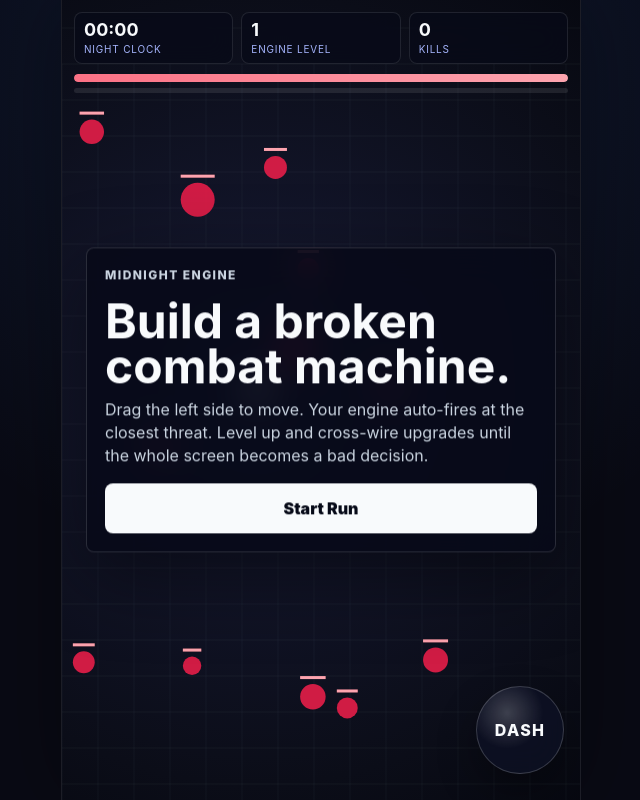
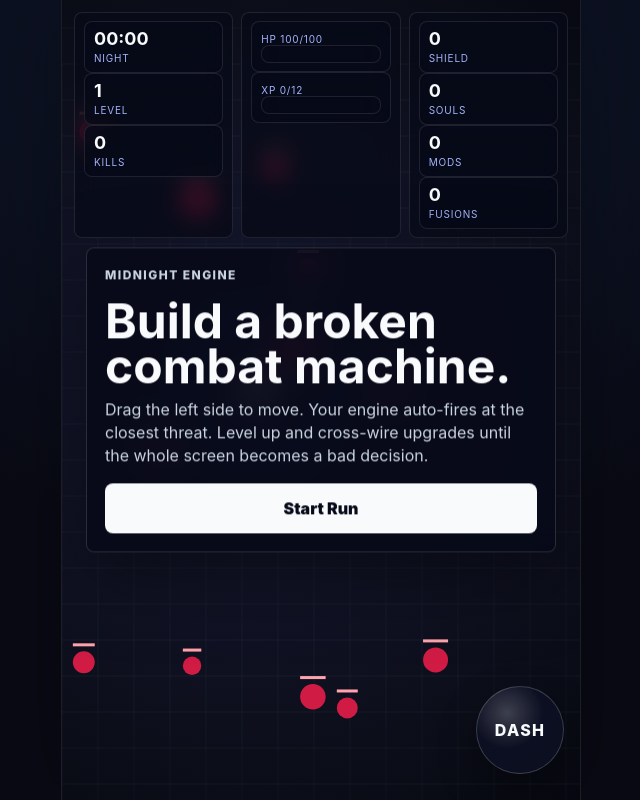
Before and after one commit to mateocabanal/midnight-engine, a React (Vite) app: page / in a window 1280 px wide. Shown: the whole page, without its empty margins (319-959 px from the left). Built offline with nearby package versions, Linux system fonts and the light colour scheme.

Commit message:
Add fullscreen HUD overlay

```diff
--- a/src/App.tsx
+++ b/src/App.tsx
@@ -18,6 +18,18 @@ const pointerVector = (origin: { x: number; y: number }, point: { x: number; y:
   return { x: (dx / length) * clamped, y: (dy / length) * clamped };
 };
 
+const fusionIds = new Set(["recursiveGun", "stormReactor", "bloodEconomy", "solarFrostbite", "gemSingularity"]);
+
+const getHudStats = (game: Game) => ({
+  ...game.ui,
+  hp: `${Math.ceil(game.player.hp)}/${game.player.maxHp}`,
+  shield: String(Math.floor(game.player.shield)),
+  xp: `${Math.floor(game.xp)}/${game.nextXp}`,
+  souls: String(game.player.souls),
+  upgrades: String(Object.values(game.upgrades).reduce((total, value) => total + (value || 0), 0)),
+  fusions: String(Object.entries(game.upgrades).filter(([id, value]) => fusionIds.has(id) && (value || 0) > 0).length)
+});
+
 export default function App() {
   const canvasRef = useRef<HTMLCanvasElement | null>(null);
   const gameRef = useRef<Game>(createGame());
@@ -25,7 +37,7 @@ export default function App() {
   const joystickRef = useRef({ activeId: -1, x: 0, y: 0, knobX: 0, knobY: 0 });
   const [paused, setPaused] = useState(true);
   const [choices, setChoices] = useState<Choice[]>([]);
-  const [stats, setStats] = useState(gameRef.current.ui);
+  const [stats, setStats] = useState(getHudStats(gameRef.current));
 
   useEffect(() => {
     const registerServiceWorker = async () => {
@@ -78,7 +90,7 @@ export default function App() {
       drawGame(ctx, game, joystickRef.current);
       statTimer += dt;
       if (statTimer > 0.08) {
-        setStats({ ...game.ui });
+        setStats(getHudStats(game));
         statTimer = 0;
       }
 
@@ -103,7 +115,7 @@ export default function App() {
     joystickRef.current = { activeId: -1, x: 0, y: 0, knobX: 0, knobY: 0 };
     setChoices([]);
     setPaused(false);
-    setStats(gameRef.current.ui);
+    setStats(getHudStats(gameRef.current));
   };
 
   const onPointerDown = (event: React.PointerEvent<HTMLDivElement>) => {
@@ -146,29 +158,56 @@ export default function App() {
       >
         <canvas ref={canvasRef} className="game-canvas" aria-label="Midnight Engine game canvas" />
 
-        <header className="hud">
-          <div>
+        <header className="hud" aria-label="Run status">
+          <div className="hud-primary">
+            <div className="hud-cell clock">
               <strong>{stats.time}</strong>
-            <span>night clock</span>
+              <span>night</span>
             </div>
-          <div>
+            <div className="hud-cell">
               <strong>{stats.level}</strong>
-            <span>engine level</span>
+              <span>level</span>
             </div>
-          <div>
+            <div className="hud-cell">
               <strong>{stats.kills}</strong>
               <span>kills</span>
             </div>
-        </header>
+          </div>
 
-        <div className="bars" aria-hidden="true">
+          <div className="hud-meters">
+            <div className="meter-row">
+              <span>HP {stats.hp}</span>
               <div className="bar">
                 <span style={{ width: `${stats.hpPct}%` }} />
               </div>
+            </div>
+            <div className="meter-row">
+              <span>XP {stats.xp}</span>
               <div className="bar xp">
                 <span style={{ width: `${stats.xpPct}%` }} />
               </div>
             </div>
+          </div>
+
+          <div className="hud-secondary">
+            <div>
+              <strong>{stats.shield}</strong>
+              <span>shield</span>
+            </div>
+            <div>
+              <strong>{stats.souls}</strong>
+              <span>souls</span>
+            </div>
+            <div>
+              <strong>{stats.upgrades}</strong>
+              <span>mods</span>
+            </div>
+            <div>
+              <strong>{stats.fusions}</strong>
+              <span>fusions</span>
+            </div>
+          </div>
+        </header>
 
         <button
           className="dash-button"
```
Lines whose indentation alone changed are shown as unchanged.
